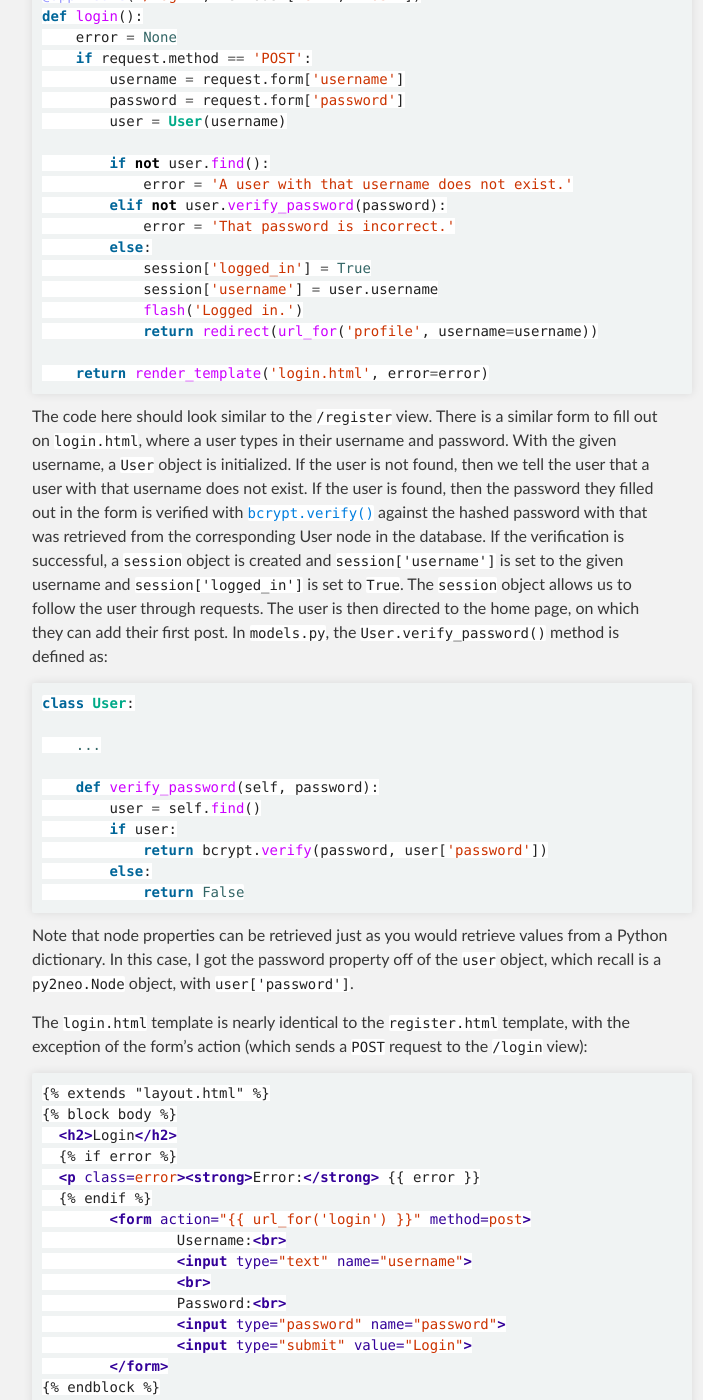
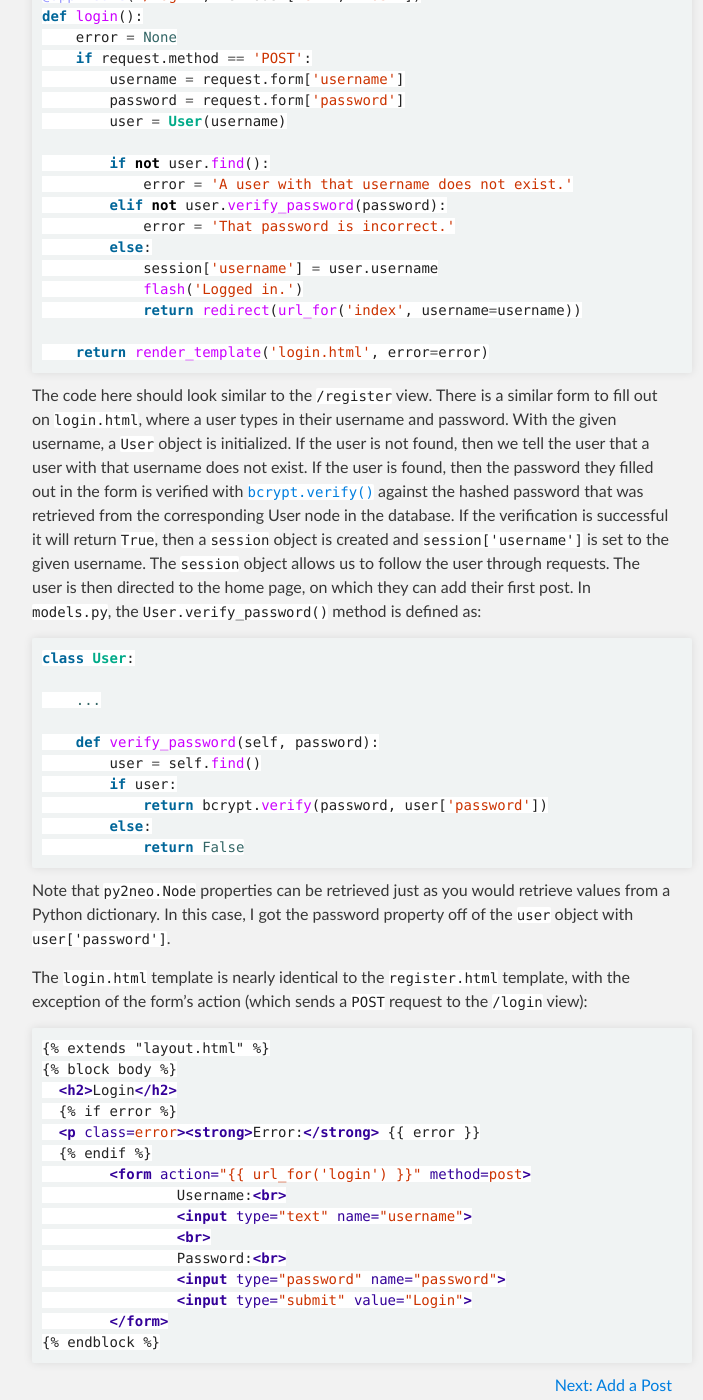
Before and after one commit to nicolewhite/neo4j-flask, a Jekyll site: the page built from pages/login-a-user.md, in a window 1280 px wide and 1400 px high, scrolled down 472 px. Shown: the whole window, without its empty margins (288-991 px from the left). Built offline with Jekyll 4.4.1, drawn with Linux system fonts in a browser that asks for light colours; Markdown is read by kramdown in place of the engine named in the settings.

Commit message:
multiple fixes

````diff
--- a/pages/login-a-user.md
+++ b/pages/login-a-user.md
@@ -22,15 +22,14 @@
         elif not user.verify_password(password):
             error = 'That password is incorrect.'
         else:
-            session['logged_in'] = True
             session['username'] = user.username
             flash('Logged in.')
-            return redirect(url_for('profile', username=username))
+            return redirect(url_for('index', username=username))
 
     return render_template('login.html', error=error)
 ```
 
-The code here should look similar to the `/register` view. There is a similar form to fill out on `login.html`, where a user types in their username and password. With the given username, a `User` object is initialized. If the user is not found, then we tell the user that a user with that username does not exist. If the user is found, then the password they filled out in the form is verified with [`bcrypt.verify()`](https://pythonhosted.org/passlib/lib/passlib.hash.bcrypt.html) against the hashed password with that was retrieved from the corresponding User node in the database. If the verification is successful, a `session` object is created and `session['username']` is set to the given username and `session['logged_in']` is set to `True`. The `session` object allows us to follow the user through requests. The user is then directed to the home page, on which they can add their first post. In `models.py`, the `User.verify_password()` method is defined as:
+The code here should look similar to the `/register` view. There is a similar form to fill out on `login.html`, where a user types in their username and password. With the given username, a `User` object is initialized. If the user is not found, then we tell the user that a user with that username does not exist. If the user is found, then the password they filled out in the form is verified with [`bcrypt.verify()`](https://pythonhosted.org/passlib/lib/passlib.hash.bcrypt.html) against the hashed password that was retrieved from the corresponding User node in the database. If the verification is successful it will return `True`, then a `session` object is created and `session['username']` is set to the given username. The `session` object allows us to follow the user through requests. The user is then directed to the home page, on which they can add their first post. In `models.py`, the `User.verify_password()` method is defined as:
 
 ```python
 class User:
@@ -45,7 +44,7 @@
             return False
 ```
 
-Note that node properties can be retrieved just as you would retrieve values from a Python dictionary. In this case, I got the password property off of the `user` object, which recall is a `py2neo.Node` object, with `user['password']`.
+Note that `py2neo.Node` properties can be retrieved just as you would retrieve values from a Python dictionary. In this case, I got the password property off of the `user` object with `user['password']`.
 
 The `login.html` template is nearly identical to the `register.html` template, with the exception of the form's action (which sends a `POST` request to the `/login` view):
 
````
Also changed, not shown: pages/like-a-post.md (+1 -1 lines), pages/logout-a-user.md (+1 -7 lines), pages/similarity-between-users.md (+5 -4 lines).
